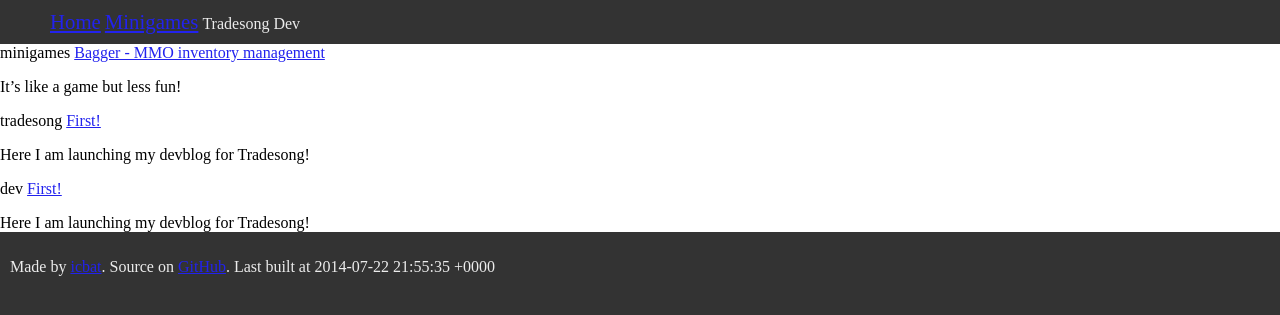
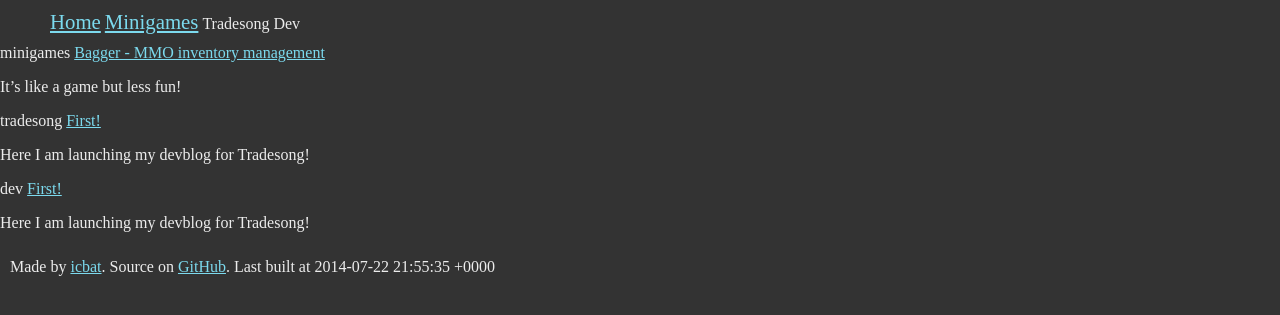
Before and after one commit to icbat/icbat.github.io, a Jekyll site: the page built from index.md, in a window 1280 px wide. Shown: the top 315 px of the page. Built offline with Jekyll 4.4.1, drawn with Linux system fonts in a browser that asks for light colours.

Commit message:
Adding more padding and more color

```diff
--- a/stylesheets/stylesheet.css
+++ b/stylesheets/stylesheet.css
@@ -1,6 +1,6 @@
 body {margin: 0; padding: 0; background-color: #333; color: #ececec}
 header ul li, header ul {display: inline}
 header ul li a {font-size: 1.3em}
-header, footer {padding: 10;}
-a, a:visited {color: #22e}
-div {background-color:#fff; color: #000}
+header, footer, content {padding: 10;}
+a, a:visited {color: #7cdaee}
+content {background-color:#fff; color: #000}
```
